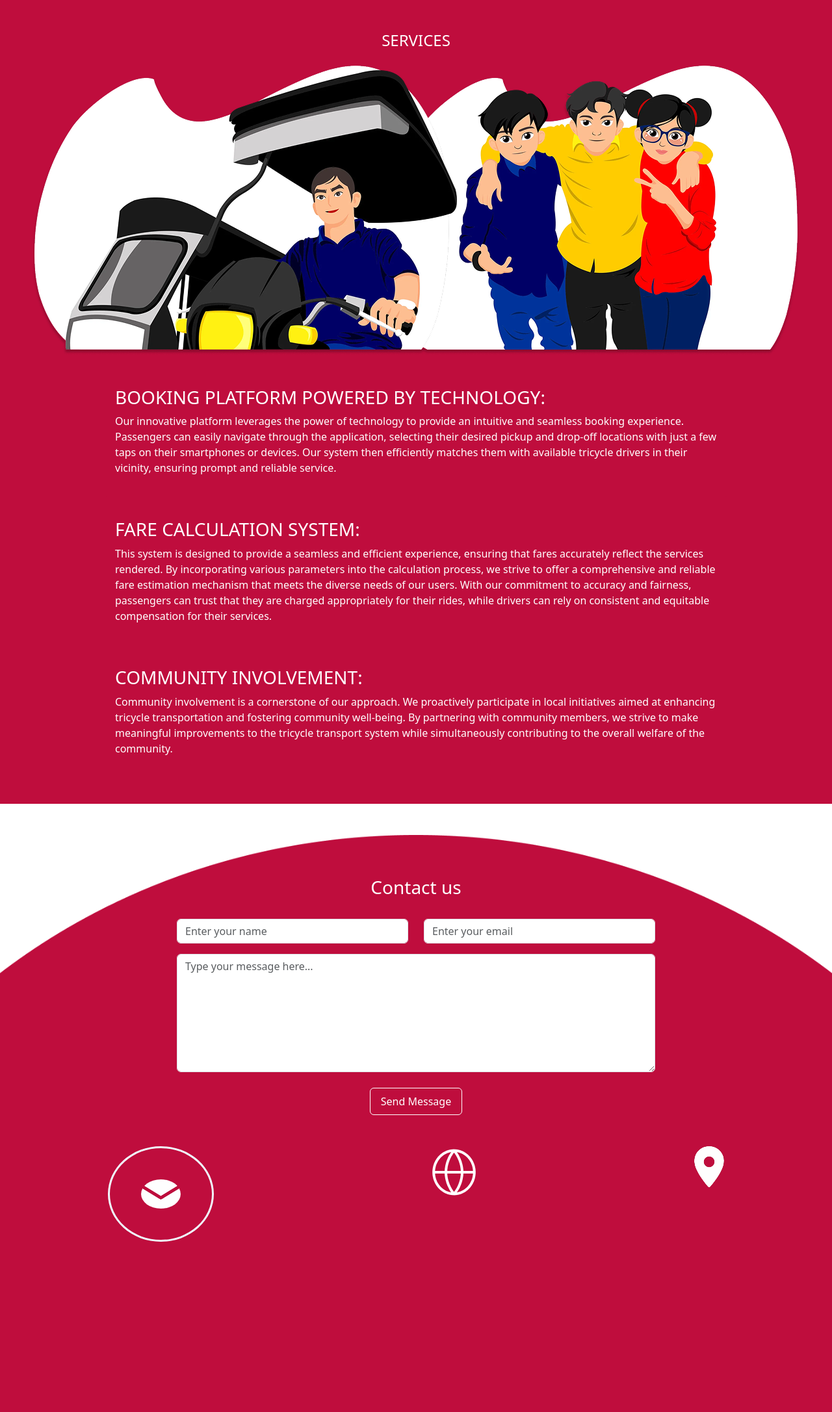
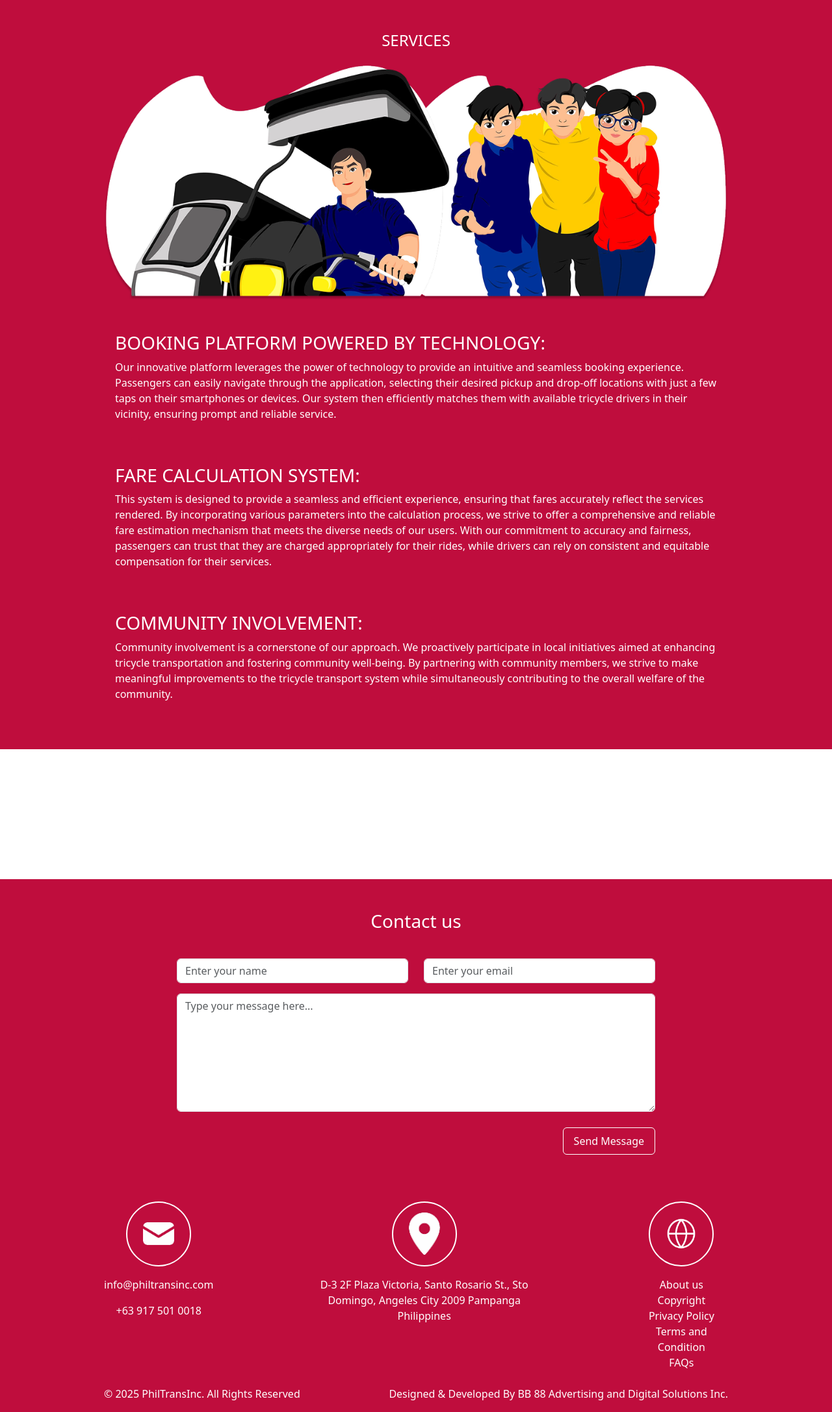
Before and after one commit to qjsarah/philtransweb, a PHP site: page /main/services.php in a window 1280 px wide. Shown: the whole page at 65% size. Before the commit the page ends 1911 px from the top, so only its background shows below. Run offline with PHP 8.4, Linux system fonts and the light colour scheme; some libraries are stand-ins or nearby versions.

Commit message:
Contact and services are done

```diff
--- a/main.scss
+++ b/main.scss
@@ -36,20 +36,19 @@ body {
 }
 
 .contact {
-    height: 100vh;
+    margin-top: 200px;
     width: 100%;
-    background-image: url("img/Contact_BG.png");
-    background-repeat: no-repeat;
-    background-size: cover;        /* Ensures the image covers full width/height */
-    overflow-x: hidden;
+    height: auto;
+    background-color: #BF0D3D;
 }
+
+
 
 .contact_button{
   transition: 0.3s;
   background-color: #BF0D3D;
   border-style: solid;
   border-color: white;
-
   border-width: thin;
 }
 
@@ -58,19 +57,37 @@ body {
     transition: 0.3s;
     border-style: solid;
 }
-
-.contact_info{
+.contact_info {
+    width: 100px;
+    height: 100px;
+    border: 2px solid white;
+    border-radius: 50%;
     transition: 0.5s;
-    font-size: 5rem;
-    border-color: aliceblue;
-    border-style: solid;
+    background-color: transparent;
 }
 
-.contact_info:hover{
+.contact_info:hover {
     transition: 0.5s;
     box-shadow: 5px 5px;
 }
 
+.icon-img {
+    width: 50%;
+    height: auto;
+}
+
+.contact_nav a{
+  text-decoration: none;
+  color: white;
+}
+
+.contact_nav a:hover{
+  text-decoration:underline;
+}
+
+footer{
+  background-color: #BF0D3D;
+}
 //nav bar
 .navbar {
   background-color: transparent;
--- a/main/services.php
+++ b/main/services.php
@@ -10,7 +10,8 @@
 <body>
     <section class="services pb-4">
         <h4 class="text-white text-center pt-5">SERVICES</h4>
-        <img src="../img/Service_img.png" alt="Service Image" class=" py-3 mx-auto d-block">
+        <img src="../img/Service_img.png" alt="Service Image" class="w-75 img-fluid py-3 mx-auto d-block">
+
         <div class="services-card w-75 p-3 mx-auto d-block text-white rounded my-3">
             <h3>BOOKING PLATFORM POWERED BY TECHNOLOGY:</h3>
             <p>Our innovative platform leverages the power of technology to provide an intuitive and seamless booking experience. Passengers can easily navigate through the application, selecting their desired pickup and drop-off locations with just a few taps on their smartphones or devices. Our system then efficiently matches them with available tricycle drivers in their vicinity, ensuring prompt and reliable service.</p>
@@ -27,10 +28,10 @@
         </div>
     </section>
 
-<section class="contact mt-5 text-center text-white">
+<section class="contact text-center text-white">
     <div class="container py-5">
-        <h5 class="pt-3 fs-3">Contact us</h5>
-
+        <h5 class="fs-3">Contact us</h5>
+        <p> </p>
         <!-- Wrapper to center form -->
         <div class="row justify-content-center">
             <form class="col-md-8 mt-4">
@@ -56,32 +57,56 @@
                 </div>
 
                 <!-- Submit Button -->
-                <div class="form-group row">
-                <div class="col text-center">
+                <div class="col text-end">
                     <button type="submit" class="contact_button px-3 py-2 rounded text-white">Send Message</button>
-                </div>
                 </div>
             </form>
         </div>
     </div>
 
-        <div class="d-flex text-center justify-content-around ">
+<div class="d-flex w-75 flex-column flex-md-row text-center justify-content-md-between mx-auto">
+    <!-- Contact Info (Email/Phone) -->
+    <div class="py-4">
+        <div class="contact_info d-flex justify-content-center align-items-center mx-auto mb-3">
+            <img src="../img/message.png" alt="" class="icon-img">
+        </div>
+        <p>info@philtransinc.com</p>
+        <p>+63 917 501 0018</p>
+    </div>
 
-                <div class="">
-                    <img src="../img/message.png" alt="" class="contact_info p-5 rounded-circle">
-                </div>
+    <!-- Location -->
+    <div class="py-4 text-center">
+        <div class="contact_info d-flex justify-content-center align-items-center mx-auto mb-3">
+            <img src="../img/location.png" alt="" class="icon-img">
+        </div>
+        <p class="w-50 w-md-50 mx-auto">
+            D-3 2F Plaza Victoria, Santo Rosario St., Sto Domingo, Angeles City 2009 Pampanga Philippines
+        </p>
+    </div>
 
-                <div class="rounded">
-                    <img src="../img/web.png" alt="">
-                </div>
-
-                <div class="rounded ">
-                    <img src="../img/location.png" alt="">
-                </div>
+    <!-- Navigation Links -->
+    <div class="py-4">
+        <div class="contact_info d-flex justify-content-center align-items-center mx-auto mb-3">
+            <img src="../img/web.png" alt="" class="icon-img">
         </div>
-
+        <div class="contact_nav d-flex flex-column">
+            <a href="">About us</a>
+            <a href="">Copyright</a>
+            <a href="">Privacy Policy</a>
+            <a href="">Terms and Condition</a>
+            <a href="">FAQs</a>
+        </div>
+    </div>
+</div>
 </section>
 
+<footer class="text-center text-white  ">
+    <div class="w-75  d-flex flex-column flex-md-row text-center justify-content-md-between mx-auto">
+
+        <p>© 2025 PhilTransInc. All Rights Reserved</p>
+        <p>Designed & Developed By BB 88 Advertising and Digital Solutions Inc.</p>
+    </div>
+</footer>
 
 </body>
 </html>
```
Also changed, not shown: main.css, 1 other file. Lines whose indentation alone changed are shown as unchanged.
